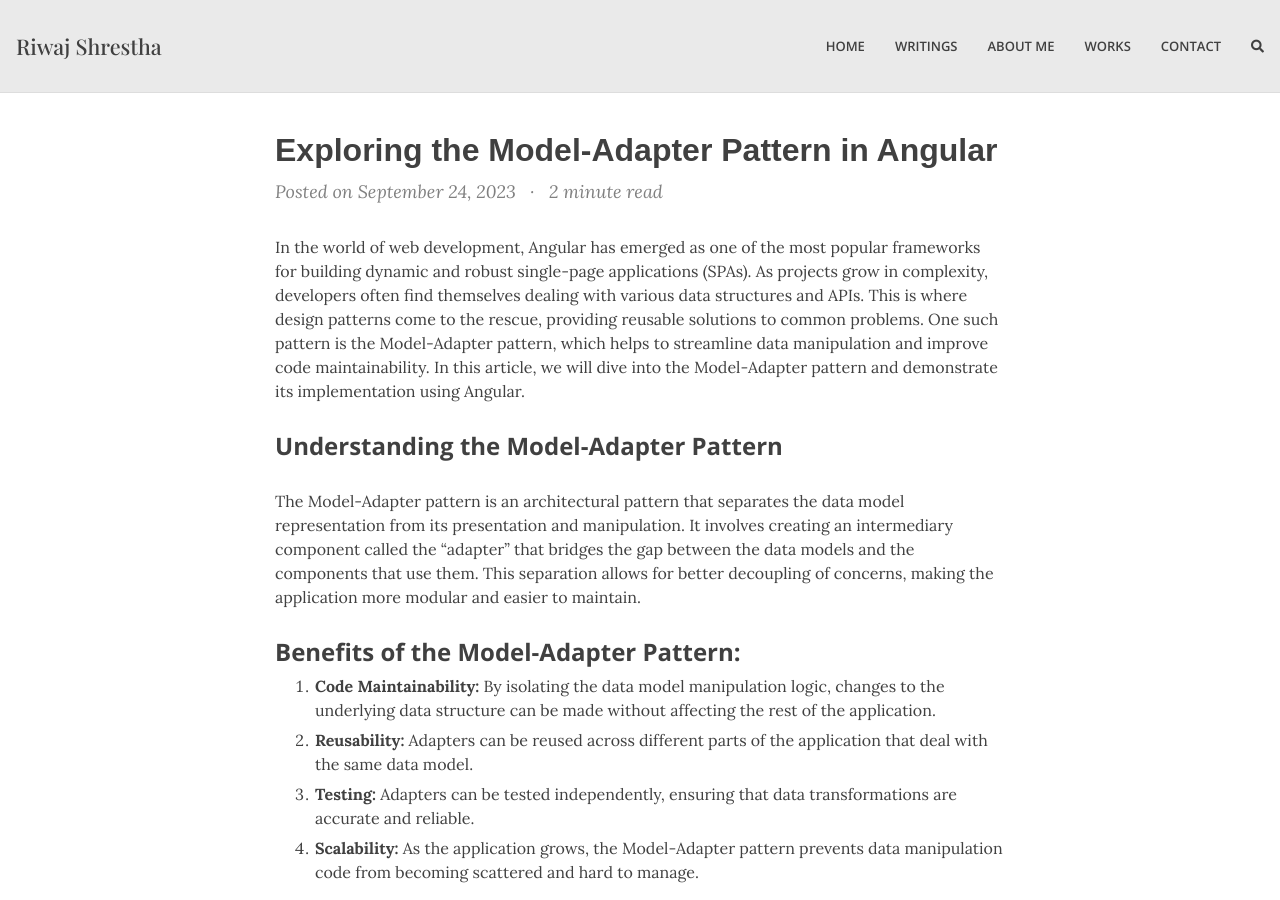
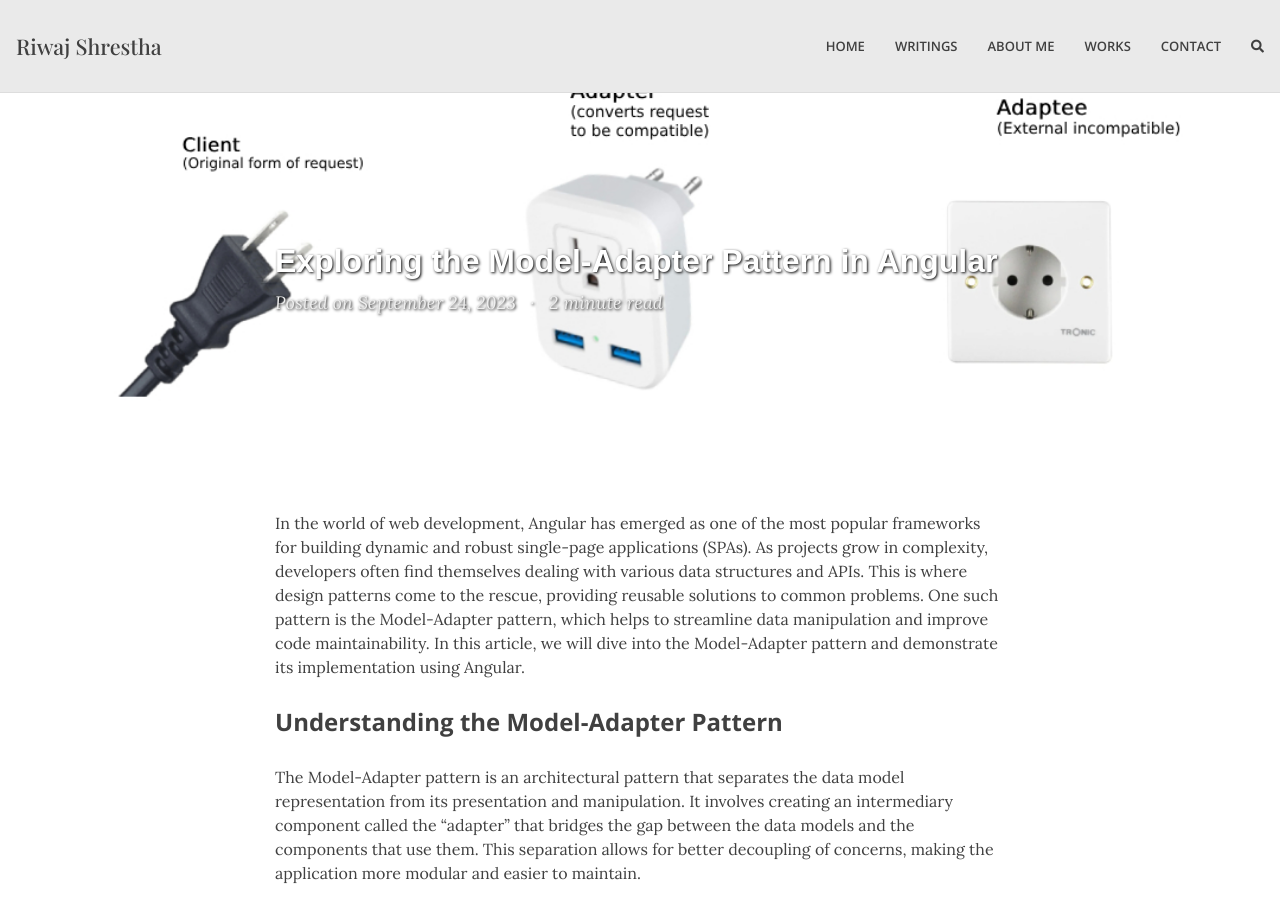
Before and after one commit to Riwaj-shrestha/riwaj-blog-jekyll, a Jekyll site: the page built from _posts/2023-09-25-model-adapter-pattern.md, in a window 1280 px wide and 900 px high. Built offline with Jekyll 4.4.1, drawn with Linux system fonts in a browser that asks for light colours; nearby versions of some CDN libraries; some web fonts are replaced; comment, search, counter and statistics services are not loaded.

Commit message:
adds cover image for blog

```diff
--- a/_posts/2023-09-25-model-adapter-pattern.md
+++ b/_posts/2023-09-25-model-adapter-pattern.md
@@ -6,6 +6,8 @@ categories: Development
 tags: [Development]
 readtime: true
 thumbnail-img: /assets/img/model-adapter.jpg
+cover-img: /assets/img/model-adapter-cover.jpg
+share-img: /assets/img/model-adapter-cover.jpg
 ---
 In the world of web development, Angular has emerged as one of the most popular frameworks for building dynamic and robust single-page applications (SPAs). As projects grow in complexity, developers often find themselves dealing with various data structures and APIs. This is where design patterns come to the rescue, providing reusable solutions to common problems. One such pattern is the Model-Adapter pattern, which helps to streamline data manipulation and improve code maintainability. In this article, we will dive into the Model-Adapter pattern and demonstrate its implementation using Angular.
 
```
Also changed, not shown: assets/img/model-adapter-cover.jpg (added).
